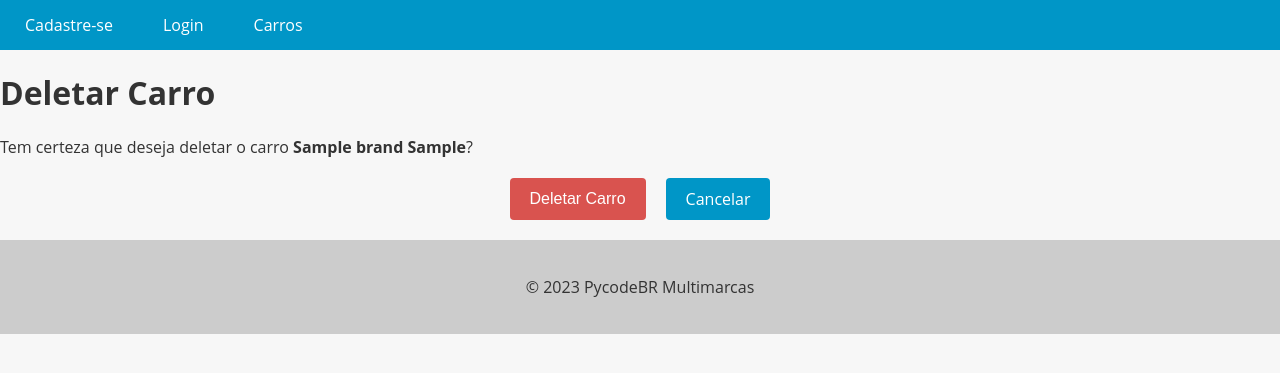
After one commit to josedarlancarvalho/carros_django_master, a Django app: page /car/1/delete/ in a window 1280 px wide. The commit adds this page. Shown: the top 373 px of the page. Run offline with Django 5.2, Linux system fonts and the light colour scheme; tables that the repository leaves empty hold one stand-in row (values such as "Sample post").

Commit message:
criando a opção delete

```diff
--- a/app/urls.py
+++ b/app/urls.py
@@ -3,7 +3,7 @@ from django.urls import path
 from django.conf import settings
 from django.conf.urls.static import static
 from django.http import HttpResponse
-from cars.views import CarsListView, NewCarCreateView, CarDetailView, CarUpdateView
+from cars.views import CarsListView, NewCarCreateView, CarDetailView, CarUpdateView, CarDeleteView
 from accounts.views import register_view, login_view, logout_view
 
 urlpatterns = [
@@ -15,4 +15,5 @@ urlpatterns = [
     path('new_car/', NewCarCreateView.as_view(), name='new_car'),
     path('car/<int:pk>/', CarDetailView.as_view(), name='car_detail'),
     path('car/<int:pk>/update/', CarUpdateView.as_view(), name='car_update'),
+    path('car/<int:pk>/delete/', CarDeleteView.as_view(), name='car_delete'),
 ] + static(settings.MEDIA_URL, document_root=settings.MEDIA_ROOT)
--- /dev/null
+++ b/cars/templates/car_delete.html
@@ -0,0 +1,63 @@
+{% extends "base.html" %}
+
+{% block content %}
+  <style>
+    .buttons-container {
+      display: flex;
+      justify-content: center;
+      margin-top: 20px;
+      margin-bottom: 20px;
+    }
+
+    .btn {
+      display: inline-block;
+      background-color: #0096c7;
+      color: #fff;
+      border: none;
+      padding: 10px 20px;
+      font-size: 16px;
+      border-radius: 4px;
+      cursor: pointer;
+      transition: background-color 0.3s ease-in-out;
+      margin: 0 10px;
+    }
+
+    .btn:hover {
+      background-color: #108eb8;
+    }
+
+    .btn-danger {
+      background-color: #d9534f;
+      text-decoration: none !important;
+    }
+
+    .btn-danger:hover {
+      background-color: #d2221c;
+    }
+
+    .error-message {
+      color: #d9534f;
+      font-size: 14px;
+      margin-top: 5px;
+    }
+
+    a {
+      text-decoration: none !important;
+    }
+  </style>
+  <div class="card">
+    <div class="card-header">
+      <h1 class="card-title">Deletar Carro</h1>
+    </div>
+    <div class="card-body">
+      <p>Tem certeza que deseja deletar o carro <strong>{{ object.brand }} {{ object.model }}</strong>?</p>
+      <form method="post">
+        {% csrf_token %}
+        <div class="buttons-container">
+          <button type="submit" class="btn btn-danger">Deletar Carro</button>
+          <a href="{% url 'car_update' pk=object.pk %}" class="btn btn-secondary">Cancelar</a>
+        </div>
+      </form>
+    </div>
+  </div>
+{% endblock %}
--- a/cars/templates/car_detail.html
+++ b/cars/templates/car_detail.html
@@ -93,5 +93,6 @@
   </div>
   <div class="buttons-container">
     <a href="{% url 'car_update' pk=object.pk %}" class="btn btn-primary">Editar</a>
+    <a href="{% url 'car_delete' pk=object.pk %}" class="btn btn-primary">Deletar</a>
   </div>
 {% endblock %}
--- a/cars/templates/car_update.html
+++ b/cars/templates/car_update.html
@@ -115,6 +115,7 @@
     <div>
       <div class="buttons-container">
         <input type="submit" value="Salvar Alterações" class="btn btn-primary">
+        <a href="{% url 'car_delete' pk=object.pk %}" class="btn btn-primary">Deletar Carro</a>
         <a href="{% url 'cars_list' %}" class="btn btn-secondary">Cancelar</a>
       </div>
     </div>
--- a/cars/views.py
+++ b/cars/views.py
@@ -2,7 +2,7 @@ from django.shortcuts import render, redirect
 from cars.models import Car
 from cars.forms import CarModelForm
 from django.views import View
-from django.views.generic import ListView, CreateView,DetailView,UpdateView
+from django.views.generic import ListView, CreateView,DetailView,UpdateView, DeleteView
 
 class CarsListView(ListView):
     model = Car
@@ -31,3 +31,8 @@ class CarUpdateView(UpdateView):
     form_class = CarModelForm
     template_name = 'car_update.html'
     success_url = '/cars/'
+
+class CarDeleteView(DeleteView):
+    model = Car
+    template_name = 'car_delete.html'
+    success_url = '/cars/'
```
